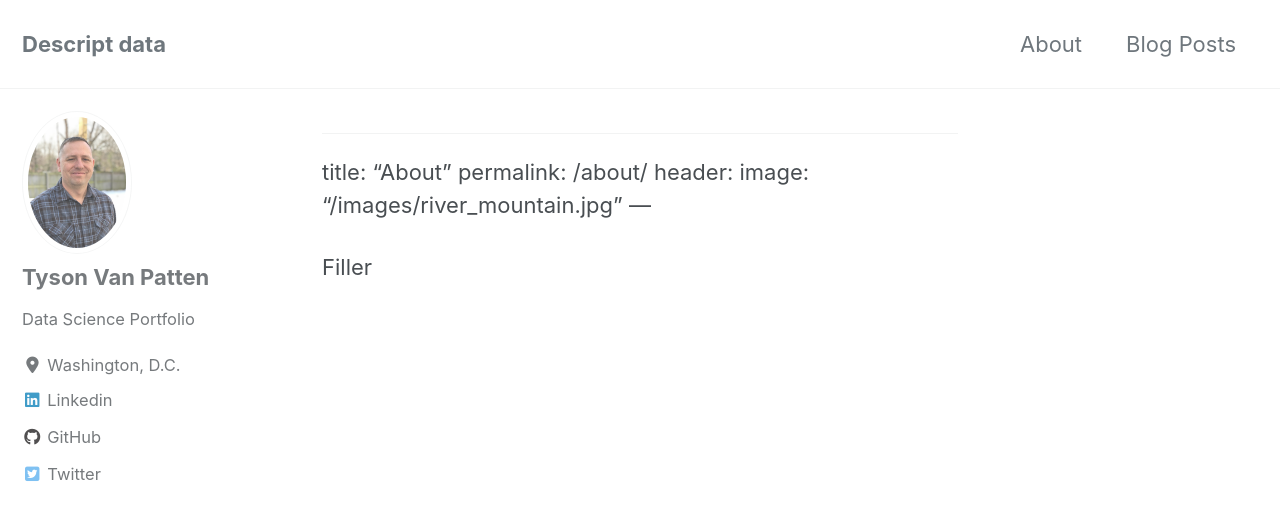
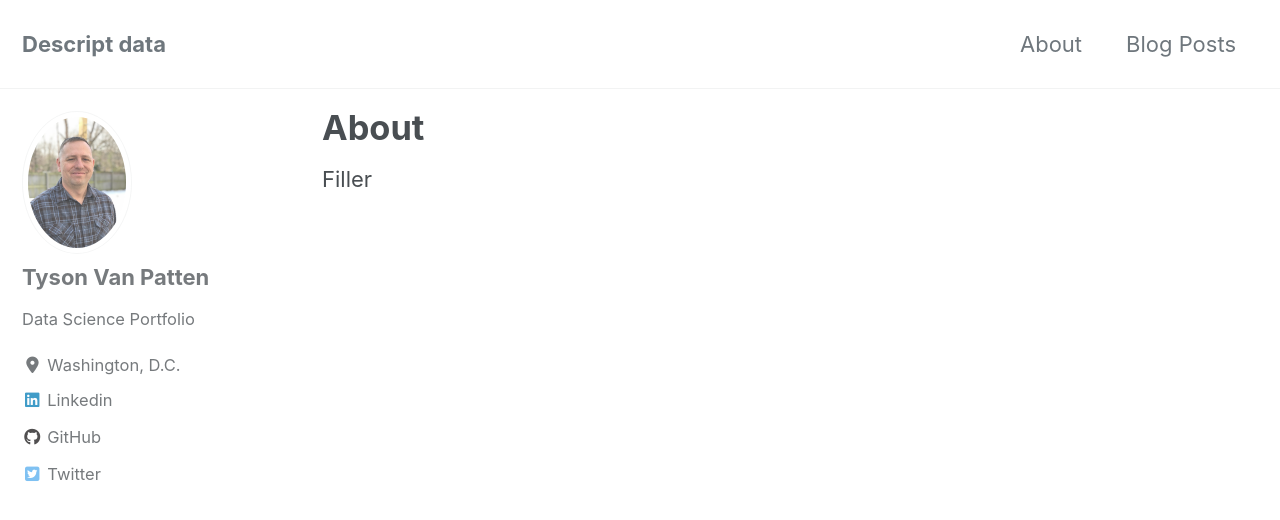
Before and after one commit to tvanpat/tvanpat, a Jekyll site: the page built from _pages/about.md, in a window 1280 px wide and 900 px high. Shown: the top 520 px of the window. Built offline with Jekyll 4.4.1, drawn with Linux system fonts in a browser that asks for light colours; cached includes are drawn as plain includes; nearby versions of some CDN libraries.

Commit message:
Update about.md

```diff
--- a/_pages/about.md
+++ b/_pages/about.md
@@ -1,8 +1,6 @@
 ---
 title: "About"
 permalink: /about/
-header:
-  image:  "/images/river_mountain.jpg"
-  ---
+---
 
 Filler
```
